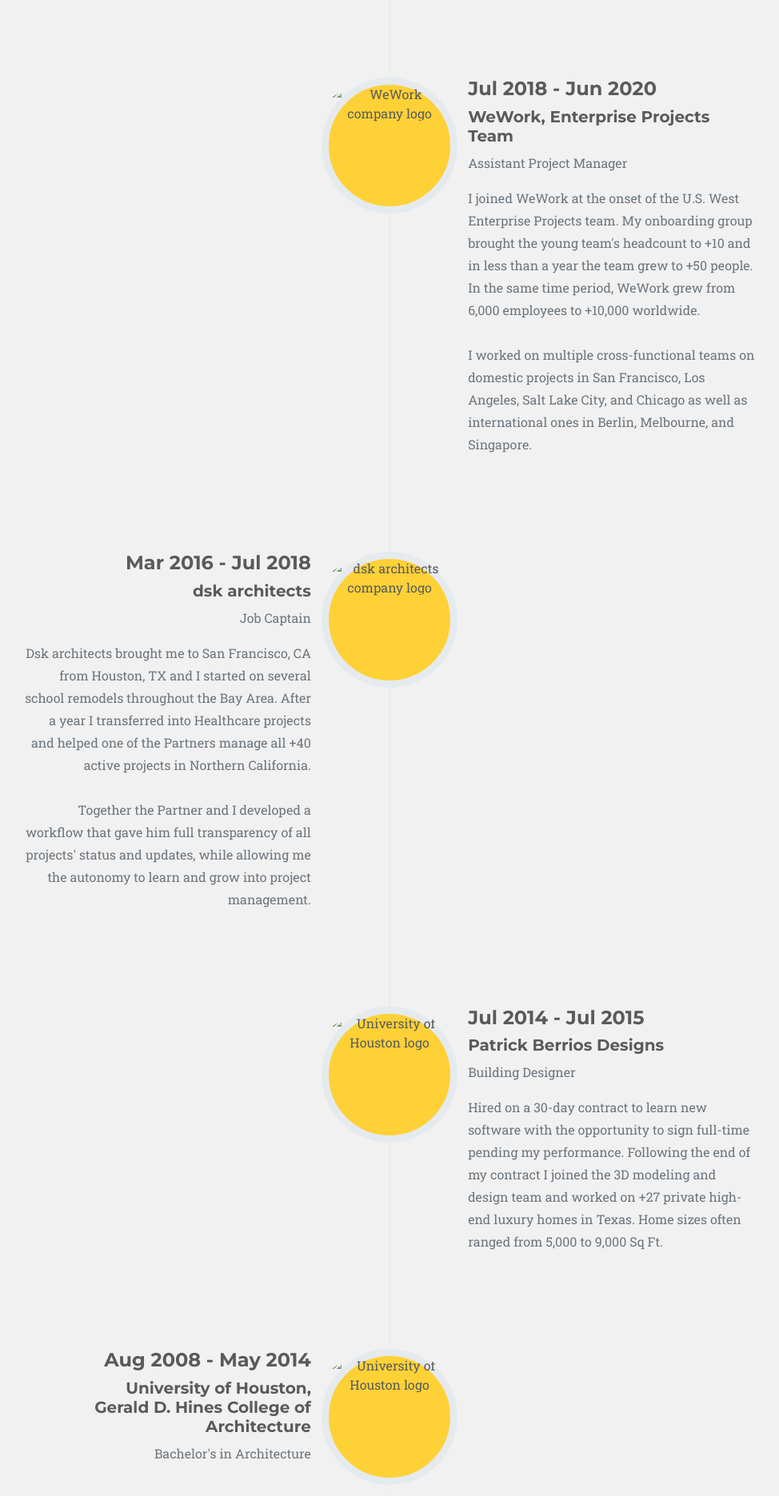
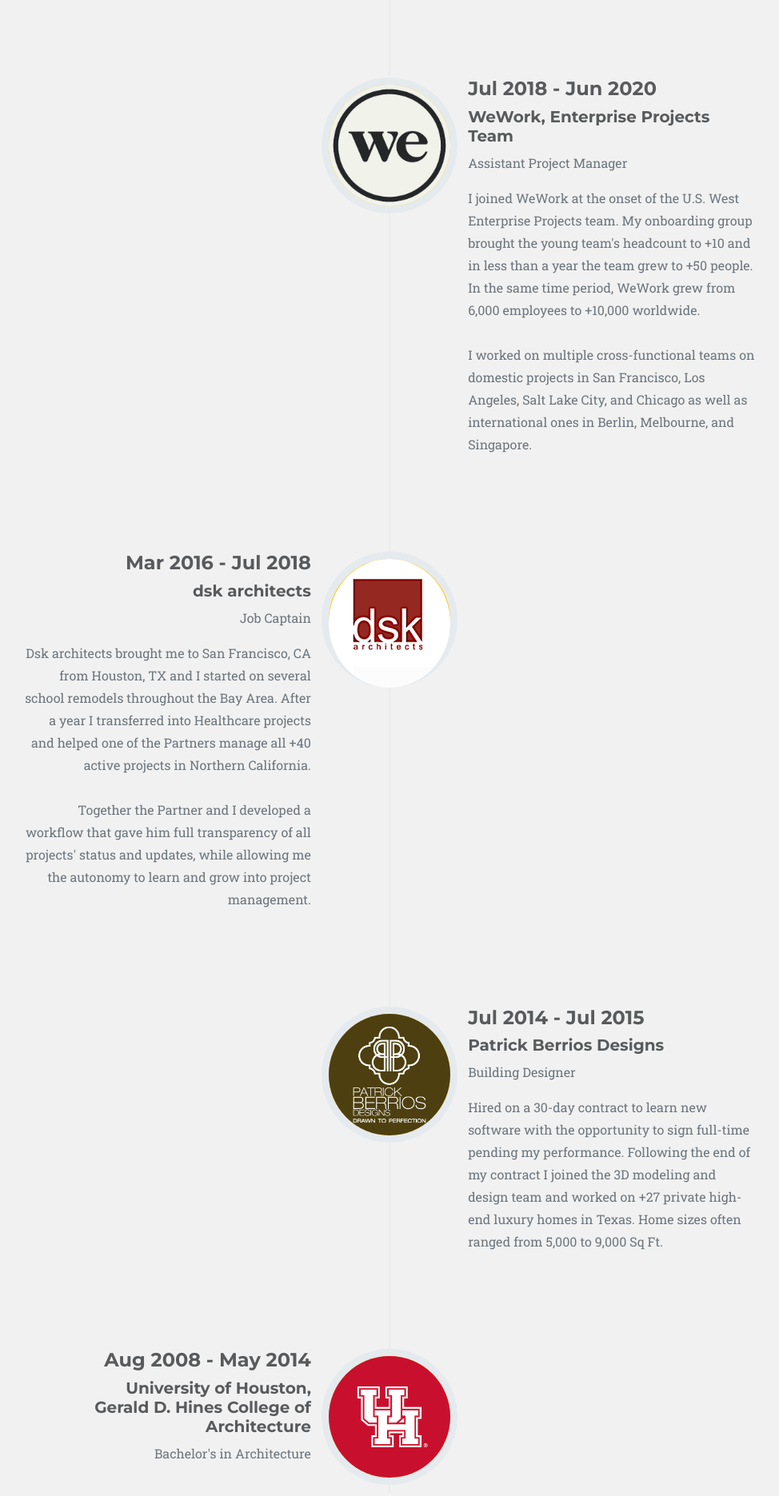
Before and after one commit to rodmarrec/rmarron, a plain HTML site: page index.html in a window 1280 px wide. Shown: the part 3869-5740 px from the top of the page at 80% size, without its empty margins (153-1127 px from the left). Drawn offline with nearby package versions, Linux system fonts and the light colour scheme; files whose address does not match are found by name; a web font is replaced by a local one.

Commit message:
adds all company logos and links them correctly for Journey section

```diff
--- a/index.html
+++ b/index.html
@@ -1361,7 +1361,7 @@
                         <div class="timeline-image">
                             <a href="https://generalassemb.ly/" target="_blank">
                                 <img class="rounded-circle img-fluid"
-                                    src="./PAGES/assets/img/projects-logo/Hopt_logo.png"
+                                    src="./PAGES/assets/img/journey/ga_logo_r.png"
                                     alt="General Assembly company logo" />
                             </a>
                         </div>
@@ -1387,7 +1387,7 @@
                                 <p class="text-muted">
                                     After being laid off as a result of the pandemic, I decided 2020 would be a year of enormous growth and change for me and my partner. I'd been wanting to learn how to code for the past 5 years and this gave me the drive to finally commit myself to doing it!
                                     <br><br>
-                                    In just 12 weeks I learned a combination of +10 Programming languages, frameworks, and libraries, built 3 full stack web applications, and dedicated +600 hours to in-class learning, building, breaking, and debugging.
+                                    In just 12 weeks I learned a combination of +10 Programming languages, frameworks, and libraries, built 3 full stack web applications, and dedicated +600 hours to in-class learning, building, breaking, and debugging code.
                                     <br>
                                 </p>
                             </div>
@@ -1399,7 +1399,7 @@
                         <div class="timeline-image">
                             <a href="https://www.wework.com/" target="_blank">
                                 <img class="rounded-circle img-fluid"
-                                    src="assets/img/ww_1.jpg"
+                                    src="./PAGES/assets/img/journey/ww_1.jpg"
                                     alt="WeWork company logo" />
                             </a>
                         </div>
@@ -1430,7 +1430,7 @@
                         <div class="timeline-image">
                             <a href="https://www.dskarch.com/" target="_blank">
                                 <img class="rounded-circle img-fluid"
-                                    src="assets/img/dsk_w3-copy.png"
+                                    src="./PAGES/assets/img/journey/dsk_logo.png"
                                     alt="dsk architects company logo" />
                             </a>
                         </div>
@@ -1460,8 +1460,8 @@
                     <li class="timeline-inverted">
                         <div class="timeline-image">
                             <img class="rounded-circle img-fluid"
-                                src="assets/img/pbd_logo.png"
-                                alt="University of Houston logo" />
+                                src="./PAGES/assets/img/journey/pbd_logo.png"
+                                alt="Patrick Berrios Designs logo" />
                         </div>
                         <div class="timeline-panel">
                             <div class="timeline-heading">
@@ -1487,7 +1487,7 @@
                     <li class="timeline">
                         <div class="timeline-image">
                             <img class="rounded-circle img-fluid"
-                                src="assets/img/uh_1.png"
+                                src="./PAGES/assets/img/journey/uh_1.png"
                                 alt="University of Houston logo" />
                         </div>
                         <div class="timeline-panel">
```
Also changed, not shown: PAGES/assets/img/journey/dsk_logo.png (renamed from PAGES/assets/img/journey/dsk_w3 copy.png), PAGES/assets/img/journey/ga_logo.png (deleted), PAGES/assets/img/journey/ga_logo_w.png (deleted), PAGES/assets/img/journey/uh_2.png (deleted), PAGES/assets/img/journey/uh_logo.png (deleted).
